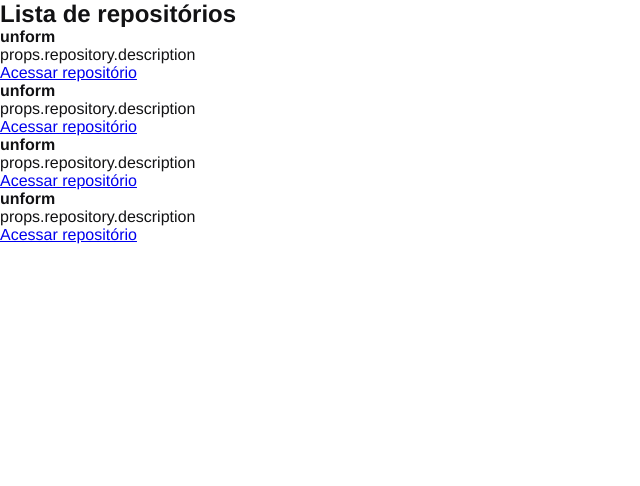
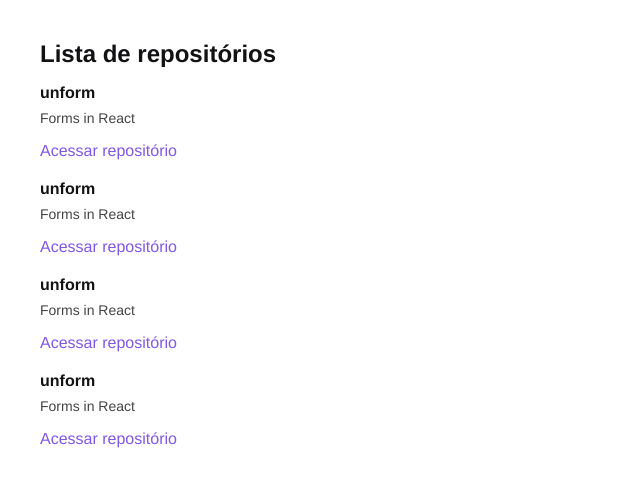
Before and after one commit to matheusroika/IgniteReact-01-GithubExplorer, a React app: page / in a window 1280 px wide. Shown: the top 486 px of the page, without its empty margins (0-640 px from the left). Built offline with nearby package versions, Linux system fonts and the light colour scheme.

Commit message:
Estilização da listagem

```diff
--- a/src/components/RepositoryItem.jsx
+++ b/src/components/RepositoryItem.jsx
@@ -3,7 +3,7 @@
   return (
     <li>
       <strong>{props.repository.name ?? 'Default'}</strong>
-      <p>props.repository.description</p>
+      <p>{props.repository.description}</p>
       <a href={props.repository.link}>Acessar repositório</a>
     </li>
   )
--- a/src/components/RepositoryList.jsx
+++ b/src/components/RepositoryList.jsx
@@ -1,4 +1,6 @@
 import { RepositoryItem } from "./RepositoryItem"
+
+import '../styles/repositories.scss'
 
 const repository = {
   name: 'unform',
--- /dev/null
+++ b/src/styles/repositories.scss
@@ -0,0 +1,30 @@
+section.repository-list {
+  margin: 2.5rem;
+
+  h1 {
+    margin-bottom: 1rem;
+  }
+
+  ul {
+    list-style: none;
+
+    li {
+      &:not(:last-child) {
+        margin-bottom: 1.25rem;
+      }
+
+      p {
+        font-size: 0.875rem;
+        color: #444;
+        margin-top: 0.5rem;
+      }
+
+      a {
+        display: inline-block;
+        margin-top: 1rem;
+        text-decoration: none;
+        color: #8257e6
+      }
+    }
+  }
+}
```
